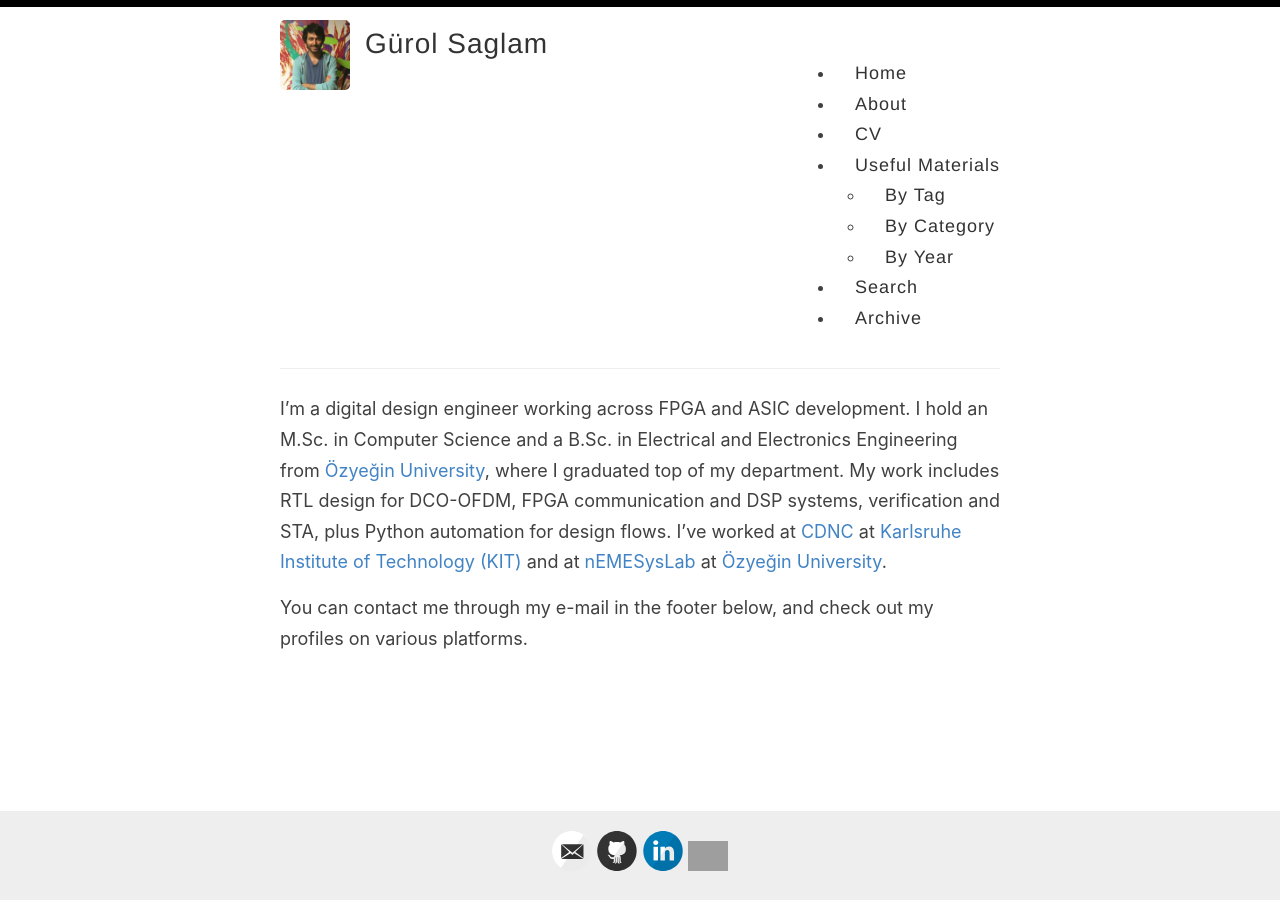
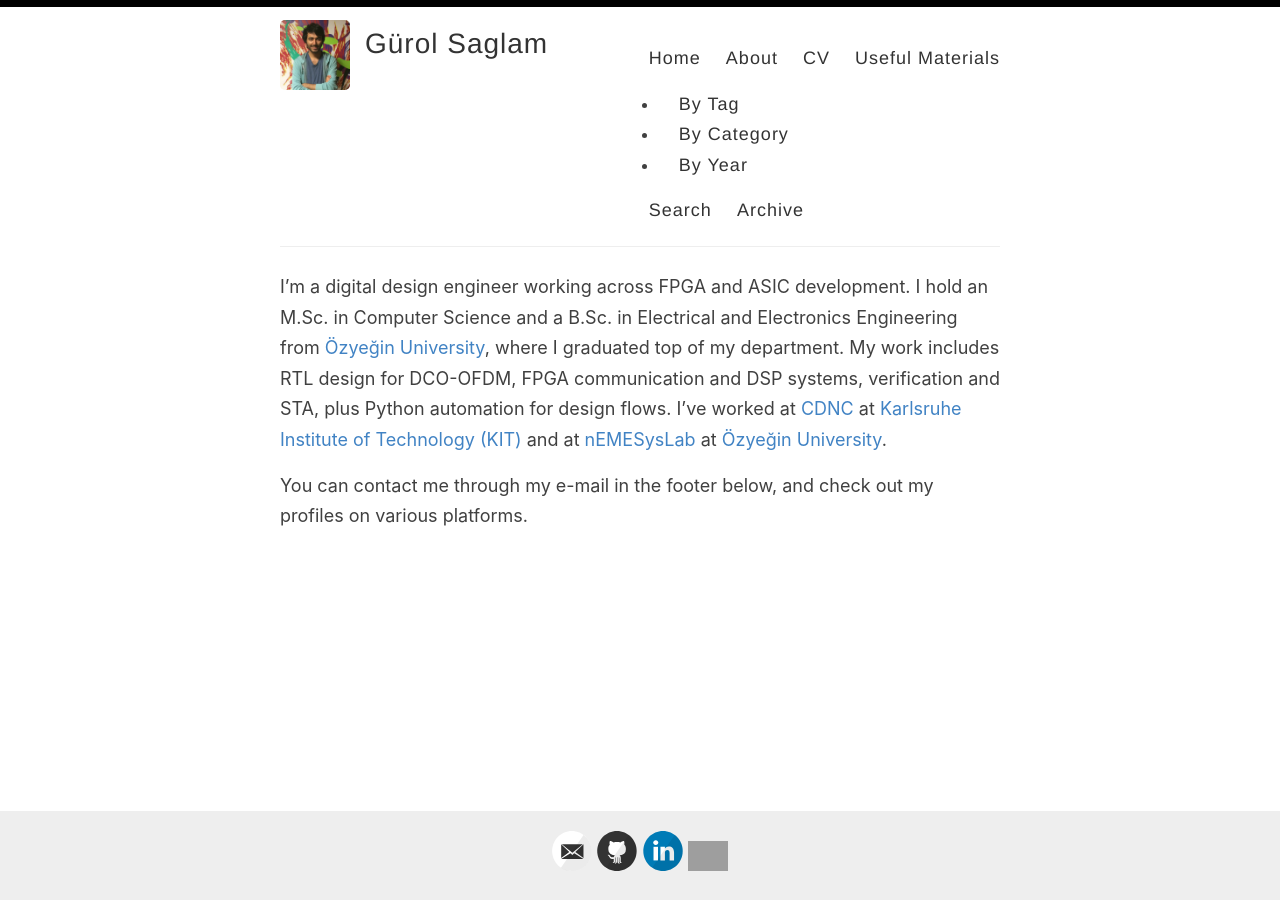
Before and after one commit to gurolsaglam/web_test, a Jekyll site: the page built from index.md, in a window 1280 px wide. Built offline with Jekyll 4.4.1, drawn with Linux system fonts in a browser that asks for light colours; grey boxes are pictures that could not be loaded.

Commit message:
Update default.html

```diff
--- a/_layouts/default.html
+++ b/_layouts/default.html
@@ -36,15 +36,13 @@
               <a href="{{ site.baseurl }}/archive">Archive</a>-->
 
 			  <!--The navigator was edited using code from the user taherbs on github: https://github.com/taherbs/taherbs.github.io-->
-              <ul class="visible-links">
               {%- for link in site.data.navigation.main -%}
                 {% assign class = nil %}
                 {% if page.url contains link.url %}
                   {% assign class = 'active' %}
                 {% endif %}
                 {% if link.sublinks %}
-                    <li class="dropdown {{ class }}">
-                      <a class="dropdown-toggle" data-toggle="dropdown" role="button" aria-haspopup="true" aria-expanded="false">{{ link.title }}    <i class="fa fa-caret-down fa-sm" aria-hidden="true"></i><span class="caret"></span></a>
+                  <a class="dropdown-toggle" data-toggle="dropdown" role="button" aria-haspopup="true" aria-expanded="false" href="{{ site.baseurl }}{{ link.url }}">{{ link.title }}    <i class="fa fa-caret-down fa-sm" aria-hidden="true"></i><span class="caret"></span></a>
                   <ul class="dropdown-content">
                     {% for sublink in link.sublinks %}
                       <li>
@@ -52,14 +50,10 @@
                       </li>
                     {% endfor %}
                   </ul>
-                    </li>
                 {% else %}
-                    <li class="masthead__menu-item">
                   <a href="{{ site.baseurl }}{{ link.url }}">{{ link.title }}</a>
-                    </li>
                 {% endif %}
               {% endfor %}
-              </ul>
             </nav>
           </header>
         </div>
```
Lines whose indentation alone changed are shown as unchanged.
